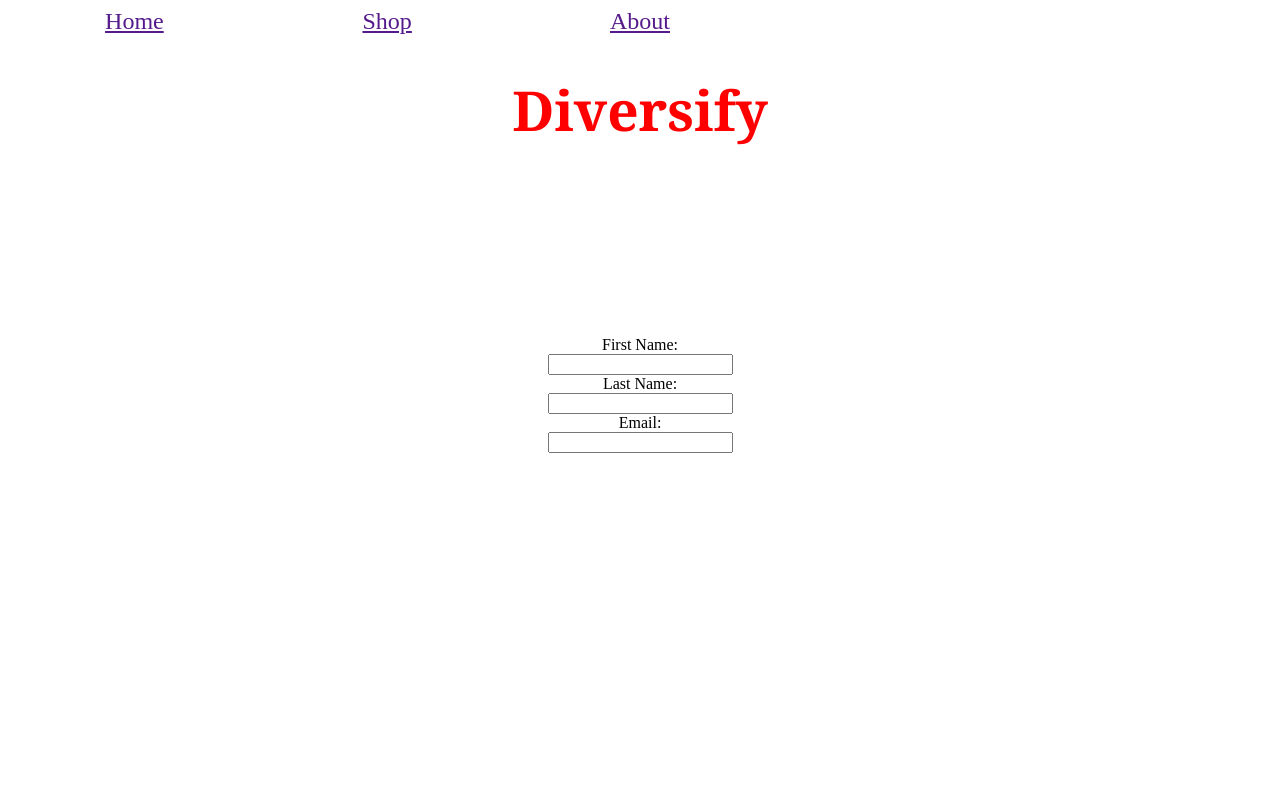
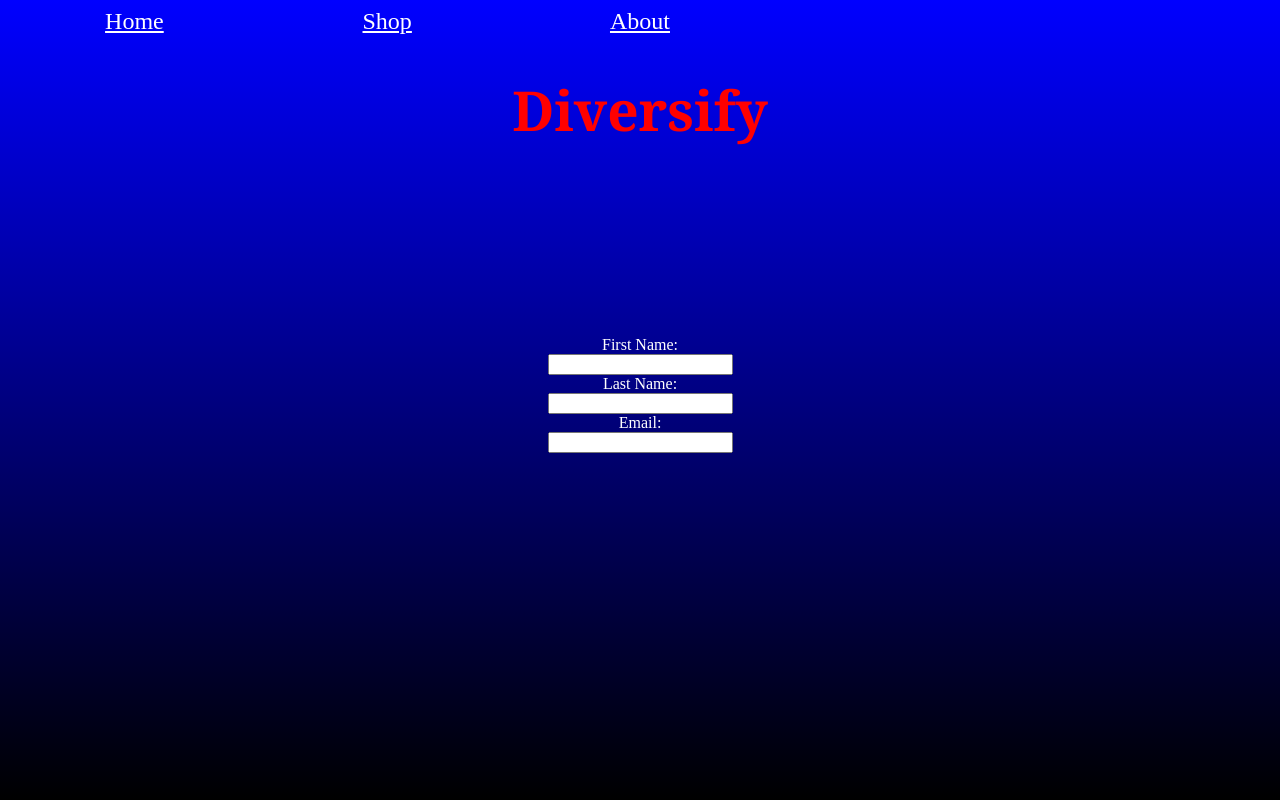
Before and after one commit to Alexxanderr20/Diversify, a plain HTML site: page index.html in a window 1280 px wide. Drawn offline with Linux system fonts and the light colour scheme.

Commit message:
Created linear background

```diff
--- a/styles.css
+++ b/styles.css
@@ -1,11 +1,19 @@
+body
+{
+    background-attachment: fixed;
+    background-image: linear-gradient(blue, black);
+}
+
 ul
 {
+
     list-style-type: none;
     margin: 0;
     padding: 0;
 }
 .nav-bar
 {
+
     margin: 0 auto;
     width: 100%;
     font-size: 1.5rem;
@@ -15,6 +23,7 @@ ul
 
 nav a
 {
+    color: white;
     float: left;
     display: block;
     width: 20%;
@@ -32,6 +41,7 @@ nav a
 
 #form
 {
+    color: white;
     display: block;
     margin-top: 15%;
     text-align: center;
```
